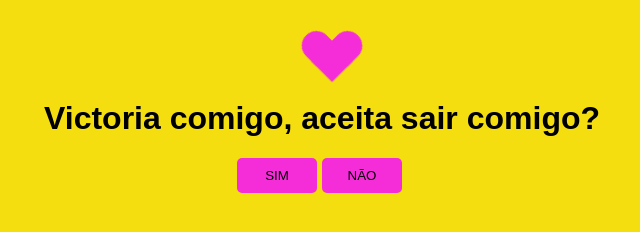
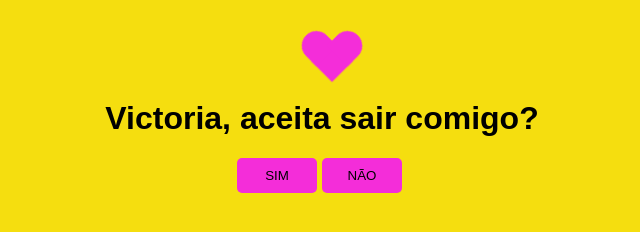
Before and after one commit to wesleytestelau/For-Victoria, a plain HTML site: page index.html in a window 1280 px wide. Shown: the whole page, without its empty margins (328-968 px from the left). Drawn offline with Linux system fonts and the light colour scheme.

Commit message:
Update heading text for clarity
Update

```diff
--- a/index.html
+++ b/index.html
@@ -13,7 +13,7 @@
         <div class="loading-heart">
             <span></span>
          </div>
-        <h1>Victoria comigo, aceita sair comigo?</h1>
+        <h1>Victoria, aceita sair comigo?</h1>
         <section>
             <button class="btn btn-yes" onclick="accepted()">SIM</button>
             <button class="btn btn-no" onclick="declined(this)" onmouseover="declined(this)">NÃO</button>
```
